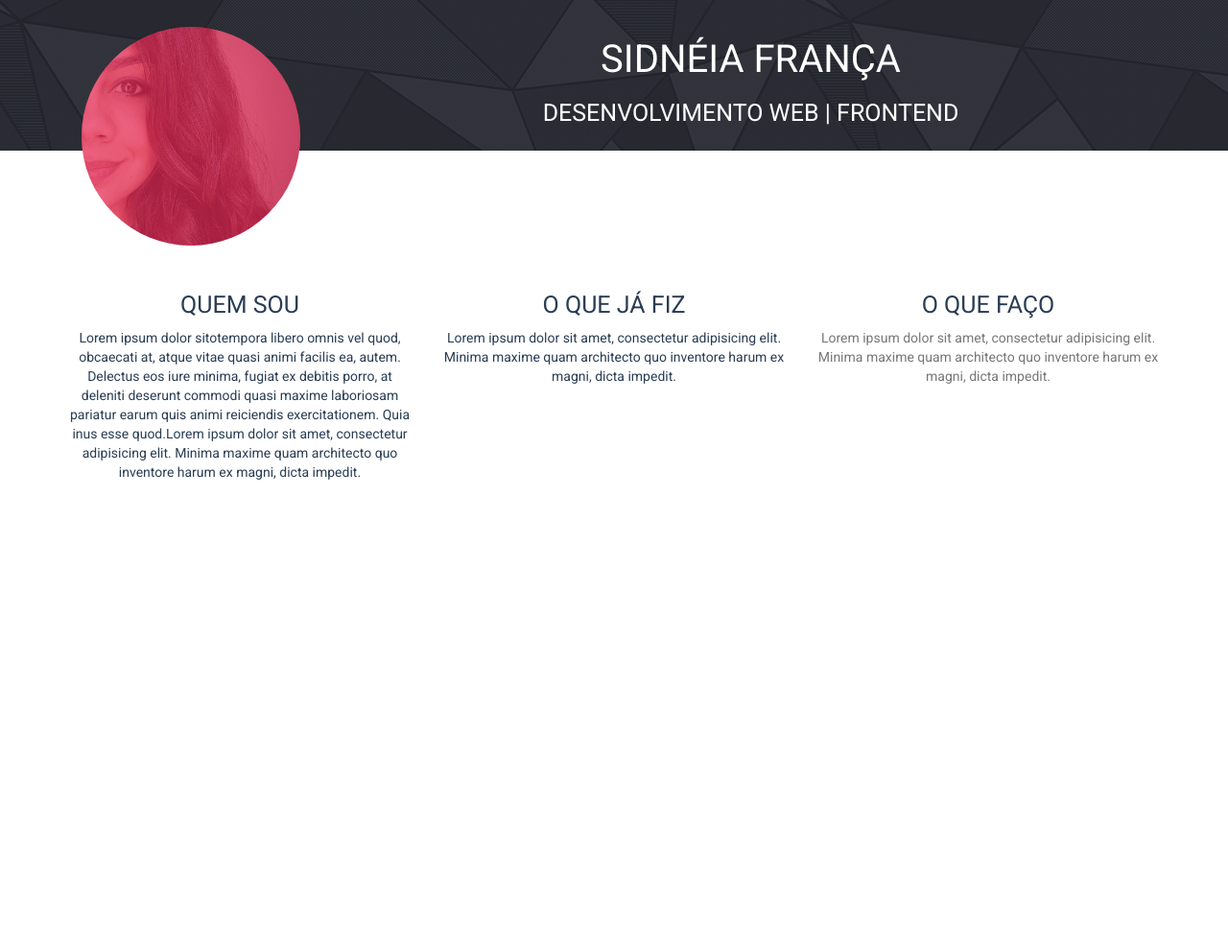
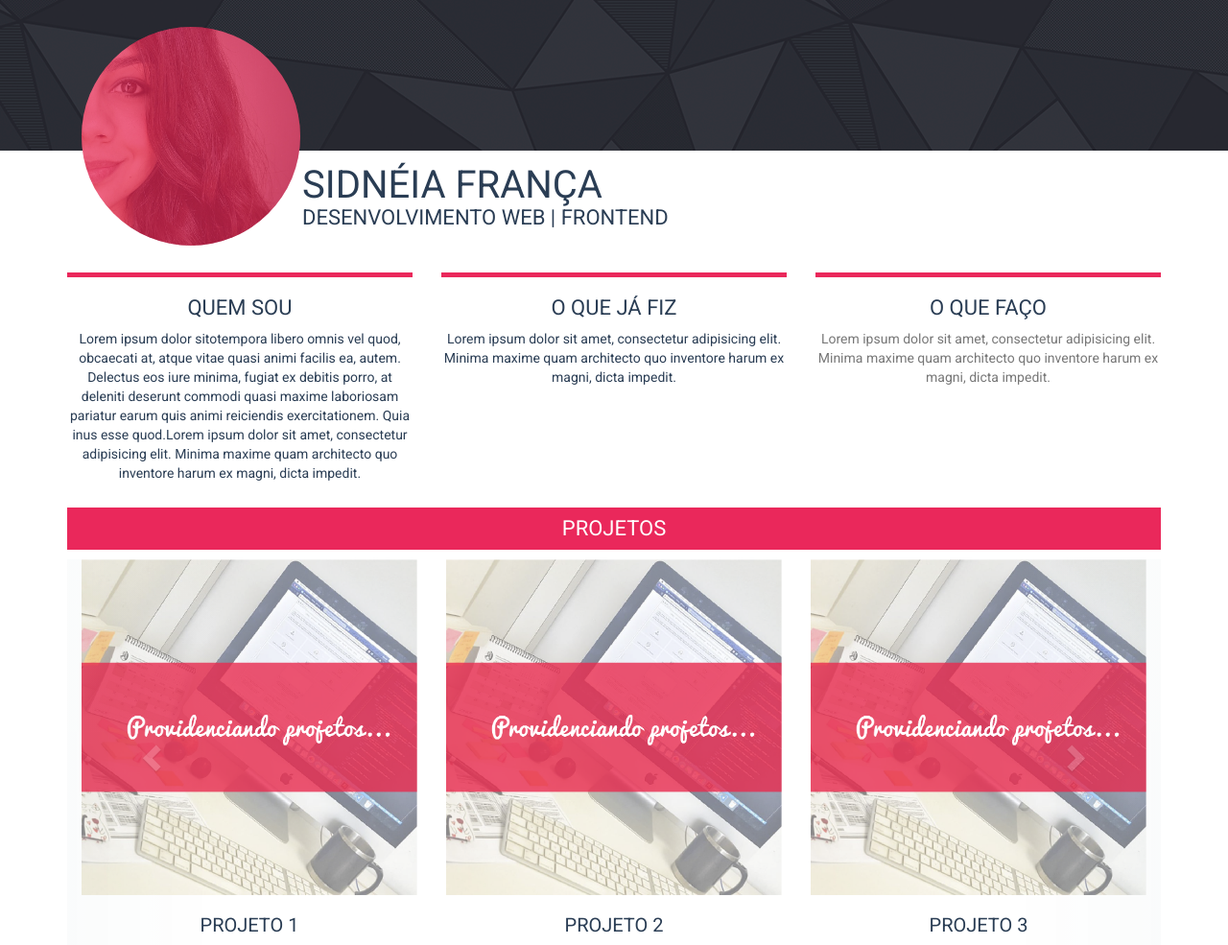
Before and after one commit to neiasf/neiasf.github.io, a plain HTML site: page index.html in a window 1280 px wide. Shown: the whole page at 96% size. Before the commit the page ends 800 px from the top, so only its background shows below. Drawn offline with nearby package versions, Linux system fonts and the light colour scheme.

Commit message:
inclusao do item projetos e ajuste na apresentação

```diff
--- a/index.html
+++ b/index.html
@@ -17,13 +17,13 @@
     <!--INICIO BARRA SUPERIOR -->
     <header>
         <div class="row top">
-            <div class="container">
+            <div class="container apresentacao">
                 <div class="col-md-3">
                     <span class="perfil">
                         <img src="img/perfil.jpg" width="228" alt="Foto do rosto de uma mulher parda com cabelos castanhos ondulados.">
                     </span>
                 </div>
-                <div class="col-md-9">
+                <div class="col-md-9 titulo">
                     <h1>Sidnéia França</h1>
                     <h2>Desenvolvimento Web | Frontend</h2>
                 </div>
@@ -36,22 +36,82 @@
     <section id="services" class="container">
         <div class="row text-center">
             <div class="col-md-4">
-                <h2>Quem sou</h2>
-                <p>Lorem ipsum dolor sitotempora libero omnis vel quod, obcaecati at, atque vitae quasi animi facilis ea, autem.
-                    </span><span>Delectus eos iure minima, fugiat ex debitis porro, at deleniti deserunt commodi quasi maxime laboriosam pariatur earum quis animi reiciendis exercitationem. Quia inus esse quod.Lorem ipsum dolor sit amet, consectetur adipisicing elit. Minima maxime quam architecto quo inventore harum ex magni, dicta impedit.</p>
+                <div class="box">
+                    <h2>Quem sou</h2>
+                    <p>Lorem ipsum dolor sitotempora libero omnis vel quod, obcaecati at, atque vitae quasi animi facilis ea,
+                        autem.
+                        </span><span>Delectus eos iure minima, fugiat ex debitis porro, at deleniti deserunt commodi quasi maxime laboriosam pariatur earum quis animi reiciendis exercitationem. Quia inus esse quod.Lorem ipsum dolor sit amet, consectetur adipisicing elit. Minima maxime quam architecto quo inventore harum ex magni, dicta impedit.</p>
                 </div>
-                <div class="col-md-4">
+            </div>
+            <div class="col-md-4">
+                    <div class="box">
                     <h2>O que já fiz</h2>
                     <p class="">Lorem ipsum dolor sit amet, consectetur adipisicing elit. Minima maxime quam architecto quo inventore harum ex magni, dicta impedit.</p>
-                </div>
-                <div class="col-md-4 ">
+                    </div>
+            </div>
+            <div class="col-md-4 ">
+                    <div class="box">
                     <h2>O que faço</h2>
                     <p class="text-muted">Lorem ipsum dolor sit amet, consectetur adipisicing elit. Minima maxime quam architecto quo inventore harum ex magni, dicta impedit.</p>
                 </div>
             </div>
         </div>
+        </div>
     <!--FIM APRESENTAÇÃO-->
     <!--INICIO PROJETOS-->
+          <div class="row aSection">
+            <div class="container proj">
+                <h2>Projetos</h2>
+                    <div class="carousel slide multi-item-carousel aSecaoNovidades" id="Carousel">
+                        <div class="carousel-inner">
+                            <div class="item active">
+                                <div class="col-md-4">
+                                    <a href="#1">
+                                        <div class="aNovidade aNovidadeTexto">
+                                            <img src="img/projeto.png" class="img-responsive">
+                                            <h3>Projeto 1</h3>
+                                        </div>
+                                    </a>
+                                </div>
+                            </div>
+                            <div class="item">
+                                <div class="col-md-4">
+                                    <a href="#1">
+                                        <div class="aNovidade aNovidadeTexto">
+                                            <img src="img/projeto.png" class="img-responsive">
+                                            <h3>Projeto 2</h3>
+                                        </div>
+                                    </a>
+                                </div>
+                            </div>
+                            <div class="item">
+                                <div class="col-md-4">
+                                    <a href="#1">
+                                        <div class="aNovidade aNovidadeTexto">
+                                            <img src="img/projeto.png" class="img-responsive">
+                                            <h3>Projeto 3</h3>
+                                        </div>
+                                    </a>
+                                </div>
+                            </div>
+                            <div class="item">
+                                <div class="col-md-4">
+                                    <a href="#1">
+                                        <div class="aNovidade aNovidadeTexto">
+                                            <img src="img/projeto.png" class="img-responsive">
+                                            <h3>Projeto 4</h3>
+                                        </div>
+                                    </a>
+                                </div>
+                            </div>
+                        <!--  Botoes de direcao -->
+                        </div>
+                        <a class="left carousel-control" href="#Carousel" data-slide="prev"><i class="glyphicon glyphicon-chevron-left"></i></a>
+                        <a class="right carousel-control" href="#Carousel" data-slide="next"><i class="glyphicon glyphicon-chevron-right"></i></a>
+                    </div>
+            </div>
+          </div>
+
     <!--FIM PROJETOS-->
     <!--INICIO CONTATO-->
 
@@ -60,5 +120,7 @@
     <script src="https://ajax.googleapis.com/ajax/libs/jquery/1.12.4/jquery.min.js"></script>
     <!-- Include all compiled plugins (below), or include individual files as needed -->
     <script src="style/bootstrap/js/bootstrap.min.js"></script>
+    <!--Slider de projetos-->
+    <script src="js/slider.js"></script>
 </body>
 </html>
--- /dev/null
+++ b/js/slider.js
@@ -0,0 +1,17 @@
+$('.multi-item-carousel').carousel({
+  interval: false
+});
+
+$('.multi-item-carousel .item').each(function(){
+  var next = $(this).next();
+  if (!next.length) {
+    next = $(this).siblings(':first');
+  }
+  next.children(':first-child').clone().appendTo($(this));
+
+  if (next.next().length>0) {
+    next.next().children(':first-child').clone().appendTo($(this));
+  } else {
+  	$(this).siblings(':first').children(':first-child').clone().appendTo($(this));
+  }
+});
--- a/style/style.css
+++ b/style/style.css
@@ -11,24 +11,27 @@ h1{
   text-transform: uppercase;
 }
 h2 {
-  font-size: 25px;
+  font-size: 22px;
   text-transform: uppercase;
 }
 h3{
   font-size: 20px;
     text-transform: uppercase;
 }
-
+a:focus, a:hover {
+    text-decoration: none;
+}
 header h1, header h2 {
-  color: #fff;
+  color: #2A3D54;
 }
-
+.apresentacao{
+  position: relative;
+}
 .top {
   background-image: url('../img/bg.gif');
   background-repeat: repeat-x;
   background-position: 0 -167px;
 }
-
 .top .perfil{
   background-color: #EA285B;
   height: 228px;
@@ -36,18 +39,85 @@ header h1, header h2 {
   margin: 2em auto;
   border-radius: 100%;
 }
-
 .top .perfil img{
   opacity: .3;
   border-radius: 100%;
 }
+.titulo {
+    position: absolute;
+    bottom: 45px;
+    left: 245px;
+}
 .top h1, .top h2{
+  text-align: left;
+  margin-top: 0;
+  margin-bottom: 0;
+}
+.box{
+  border-top: 5px solid #EA285B;
+  height: 225px;
+}
+/*Carrossel*/
+.multi-item-carousel{
+  .carousel-inner{
+    > .item{
+      transition: 500ms ease-in-out left;
+    }
+    .active{
+      &.left{
+        left:-33%;
+      }
+      &.right{
+        left:33%;
+      }
+    }
+    .next{
+      left: 33%;
+    }
+    .prev{
+      left: -33%;
+    }
+    @media all and (transform-3d), (-webkit-transform-3d) {
+      > .item{
+        // use your favourite prefixer here
+        transition: 500ms ease-in-out left;
+        transition: 500ms ease-in-out all;
+        backface-visibility: visible;
+        transform: none!important;
+      }
+    }
+  }
+  .carouse-control{
+    &.left, &.right{
+      background-image: none;
+    }
+  }
+}
+.carousel-control {
+  opacity: 0.2;
+}
+.carousel-control:focus, .carousel-control:hover {
+  opacity: 0.5;
+}
+.carousel-control.right {
+    background-image: linear-gradient(to right,rgba(18,95,101,.0001) 0,rgba(18,95,101,.1) 100%);
+}
+.carousel-control.left {
+    background-image: linear-gradient(to right,rgba(18,95,101,.1) 0,rgba(18,95,101,.0001) 100%);
+}
+/*Projetos*/
+.proj h2{
+  background-color: #EA285B;
+  color: #FFFFFF;
+  padding: 10px;
   text-align: center;
 }
 
-.top h1{
-  margin-top: 1em;
+.proj h3{
+  text-align: center;
 }
+
+/*Rodape*/
 footer{
   background-color: lightgray;
   border-left: 15px solid #EA285B;
```
